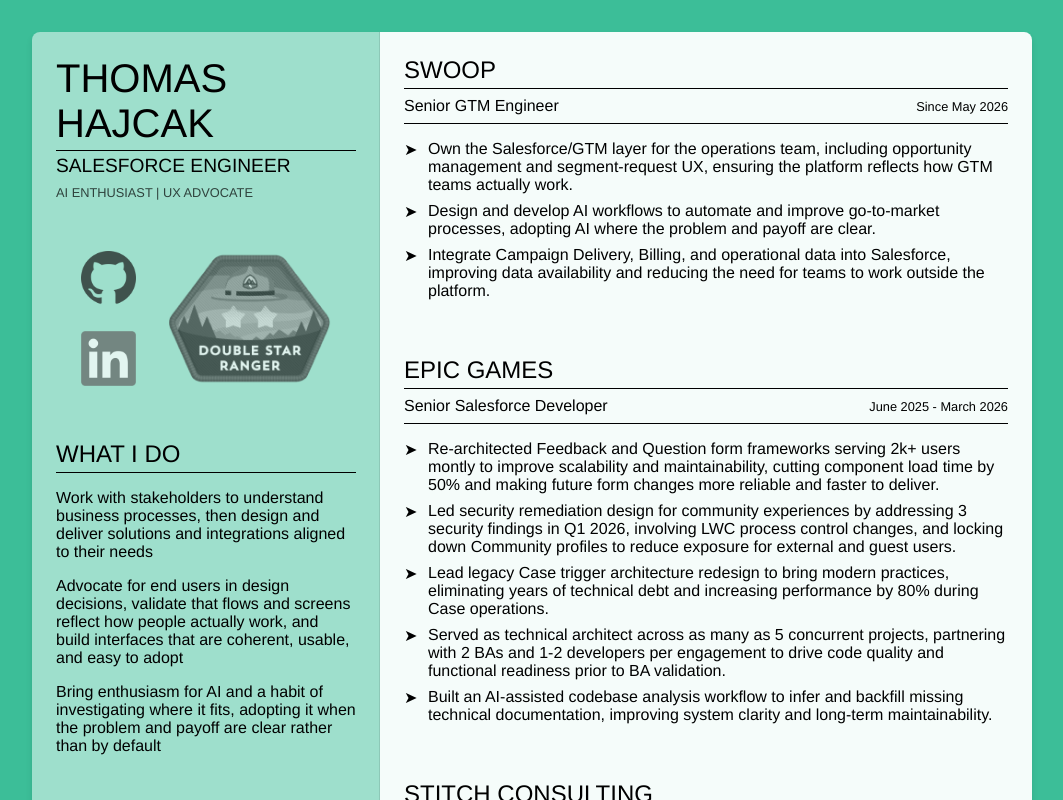
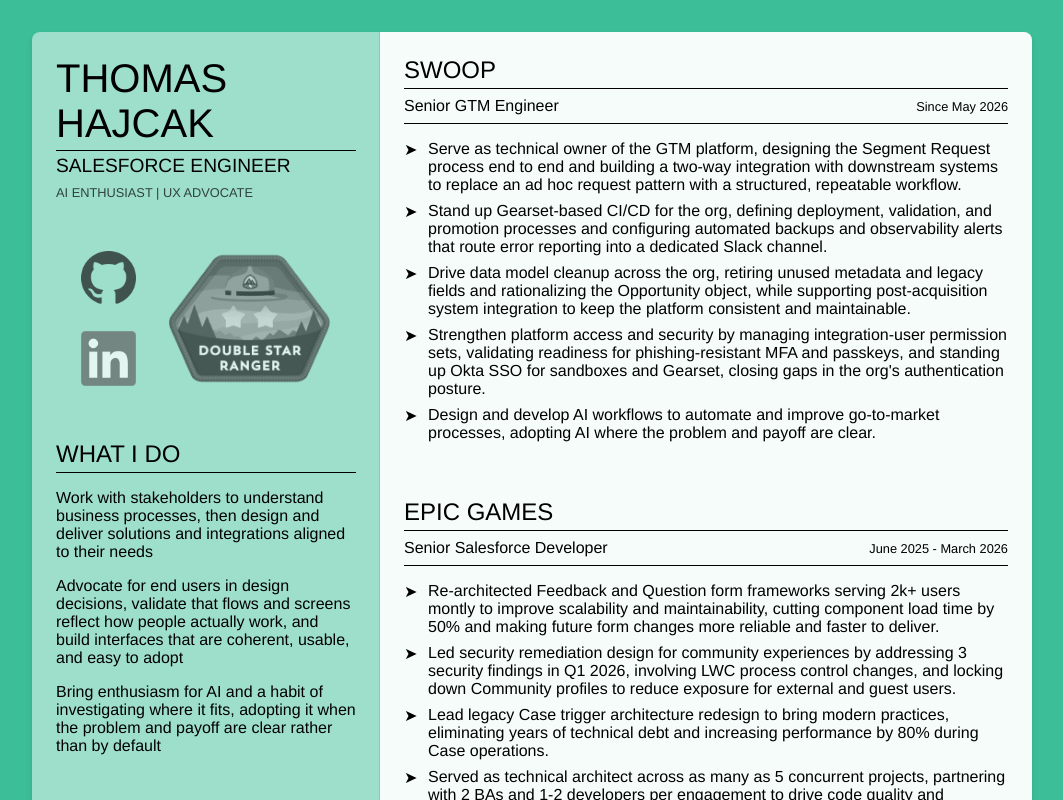
Before and after one commit to thajcak/resume, a React (Create React App) app: page / in a window 1280 px wide. Shown: the top 800 px of the page, without its empty margins (108-1171 px from the left). Built offline with nearby package versions, Linux system fonts and the light colour scheme.

Commit message:
Update Swoop description

```diff
--- a/src/data/employment.ts
+++ b/src/data/employment.ts
@@ -16,9 +16,11 @@
         title: "Senior GTM Engineer",
         startDate: "2026-05-04",
         responsibilities: [
-            "Own the Salesforce/GTM layer for the operations team, including opportunity management and segment-request UX, ensuring the platform reflects how GTM teams actually work.",
-            "Design and develop AI workflows to automate and improve go-to-market processes, adopting AI where the problem and payoff are clear.",
-            "Integrate Campaign Delivery, Billing, and operational data into Salesforce, improving data availability and reducing the need for teams to work outside the platform."
+            "Serve as technical owner of the GTM platform, designing the Segment Request process end to end and building a two-way integration with downstream systems to replace an ad hoc request pattern with a structured, repeatable workflow.",
+            "Stand up Gearset-based CI/CD for the org, defining deployment, validation, and promotion processes and configuring automated backups and observability alerts that route error reporting into a dedicated Slack channel.",
+            "Drive data model cleanup across the org, retiring unused metadata and legacy fields and rationalizing the Opportunity object, while supporting post-acquisition system integration to keep the platform consistent and maintainable.",
+            "Strengthen platform access and security by managing integration-user permission sets, validating readiness for phishing-resistant MFA and passkeys, and standing up Okta SSO for sandboxes and Gearset, closing gaps in the org's authentication posture.",
+            "Design and develop AI workflows to automate and improve go-to-market processes, adopting AI where the problem and payoff are clear."
         ]
       }
     ]
```
